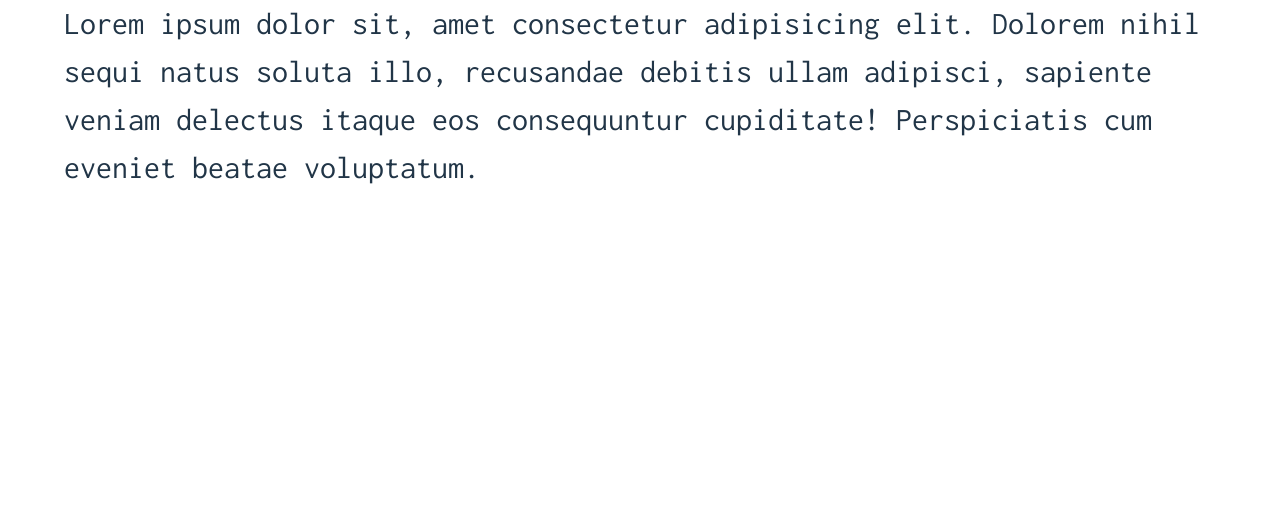
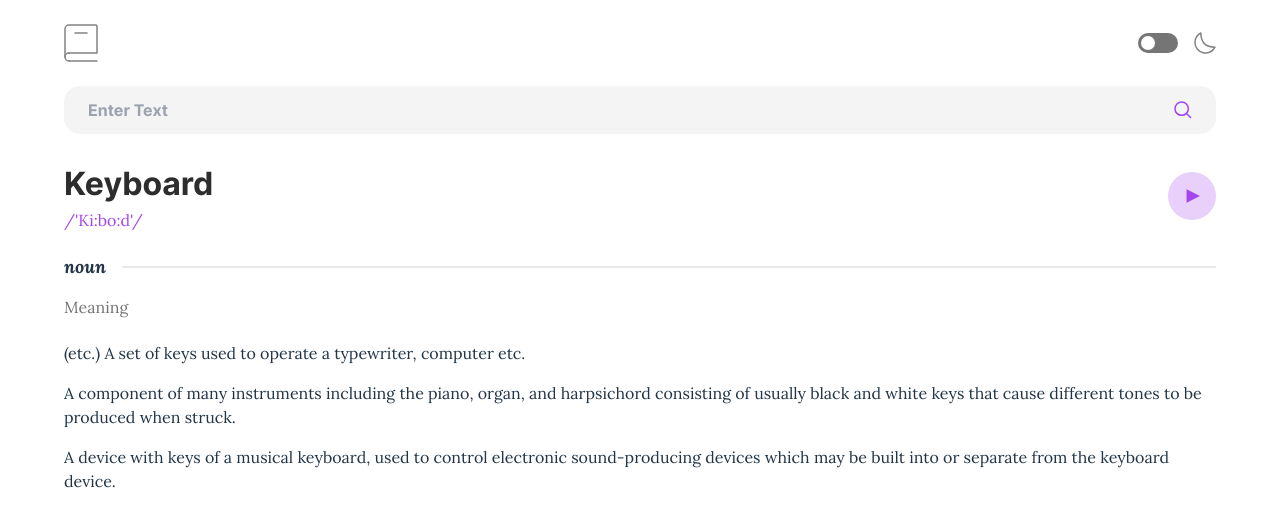
Before and after one commit to ajormoses/dictionary-web-app, a Vue app: page / in a window 1280 px wide. Shown: the top 526 px of the page. Built offline with nearby package versions, Linux system fonts and the light colour scheme.

Commit message:
header section completed

```diff
--- a/src/components/Dictionary.vue
+++ b/src/components/Dictionary.vue
@@ -1,18 +1,102 @@
 <template>
-  <div class="container">
-    <h1 class="text-[2rem] font-[inconsolata]">
-      Lorem ipsum dolor sit, amet consectetur adipisicing elit. Dolorem nihil
-      sequi natus soluta illo, recusandae debitis ullam adipisci, sapiente
-      veniam delectus itaque eos consequuntur cupiditate! Perspiciatis cum
-      eveniet beatae voluptatum.
-    </h1>
+  <div class="font-[inter]">
+    <div class="fixed w-full z-10 bg-white">
+      <div class="container">
+        <header class="py-6 flex justify-between items-center">
+          <img src="../assets/images/logo.svg" />
+          <div class="flex items-center">
+            <div
+              v-on:click="theme"
+              class="bg-[#757575] w-[40px] h-[20px] rounded-[10px] px-[3px] flex items-center"
+            >
+              <div
+                v-if="light"
+                class="w-[14px] h-[14px] rounded-full bg-white my-[3px]"
+              ></div>
+              <div
+                v-else
+                class="w-[14px] h-[14px] rounded-full bg-white my-[3px] ml-auto"
+              ></div>
+            </div>
+            <img class="ml-4" src="../assets/images/icon-moon.svg" />
+          </div>
+        </header>
+        <form
+          @submit.prevent
+          class="flex justify-between items-center bg-[#F4F4F4] rounded-[1rem] py-3 px-6"
+        >
+          <input
+            class="bg-[#F4F4F4] w-full outline-none font-extrabold text-base"
+            placeholder="Enter Text"
+          />
+          <img src="../assets/images/icon-search.svg" alt="Search" />
+        </form>
+      </div>
+    </div>
+    <div class="container flex justify-between items-center pt-[10rem]">
+      <div>
+        <h1 class="text-[32px] font-bold text-[#2D2D2D]">Keyboard</h1>
+        <p class="text-[#A445ED] text-base leading-[24px] font-normal">
+          /'Ki:bo:d'/
+        </p>
+      </div>
+      <img class="w-[48px] h-[48px]" src="../assets/images/icon-play.svg" />
+    </div>
+    <div class="container py-6">
+      <div class="flex justify-between items-center pb-5">
+        <h2 class="italic font-bold leading-[22px] text-[18px] mr-4">noun</h2>
+        <div class="border border-[#E9E9E9] w-full bg-[#E9E9E9]"></div>
+      </div>
+      <div>
+        <h1 class="text-base text-[#757575] leading-[19px] font-normal">
+          Meaning
+        </h1>
+        <ul class="py-4 list-disc">
+          <li>
+            (etc.) A set of keys used to operate a typewriter, computer etc.
+          </li>
+          <li>
+            A component of many instruments including the piano, organ, and
+            harpsichord consisting of usually black and white keys that cause
+            different tones to be produced when struck.
+          </li>
+          <li>
+            A device with keys of a musical keyboard, used to control electronic
+            sound-producing devices which may be built into or separate from the
+            keyboard device.
+          </li>
+        </ul>
+      </div>
+    </div>
   </div>
 </template>
 
 <script>
 export default {
-  data() {},
+  data() {
+    return {
+      light: true,
+    };
+  },
+
+  methods: {
+    theme() {
+      this.light = !this.light;
+    },
+  },
 };
 </script>
 
-<style></style>
+<style scoped>
+/* .bord {
+  border-left: 1px solid #e9e9e9;
+} */
+
+ul {
+  list-style-type: disc;
+}
+
+ul li {
+  padding: 0.5rem 0;
+}
+</style>
```
